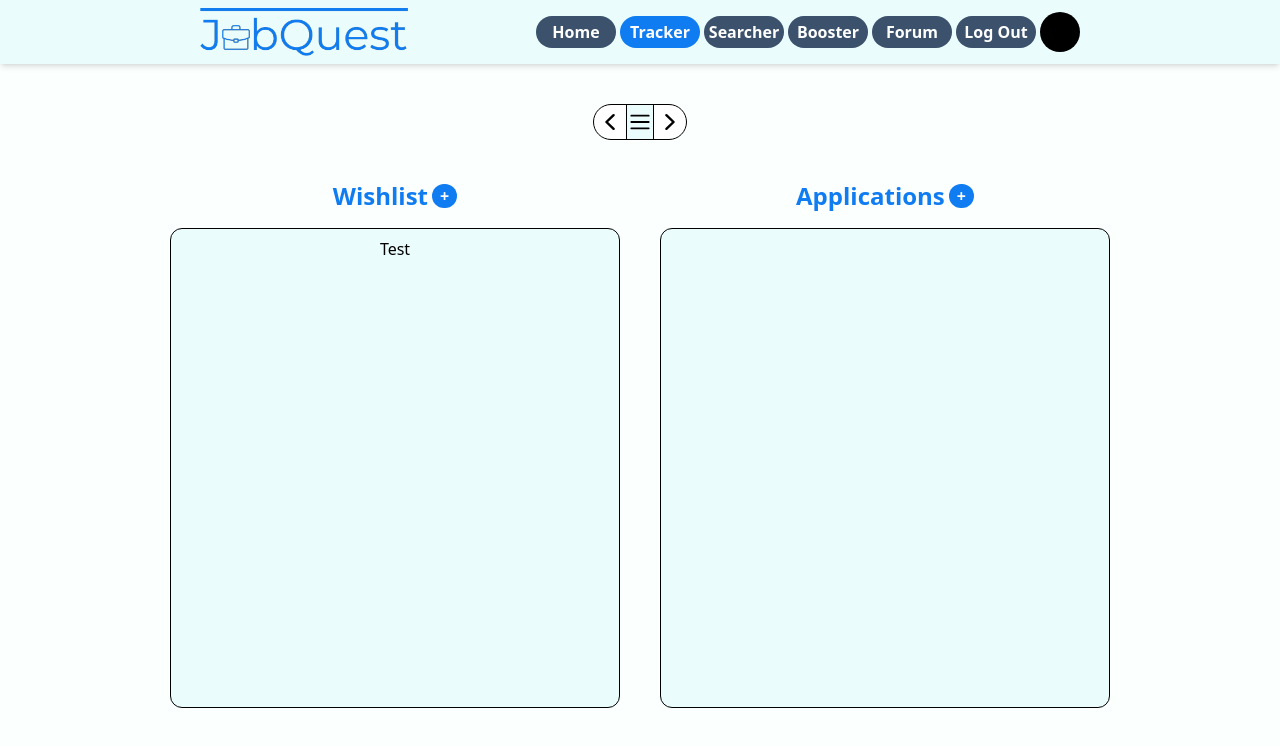
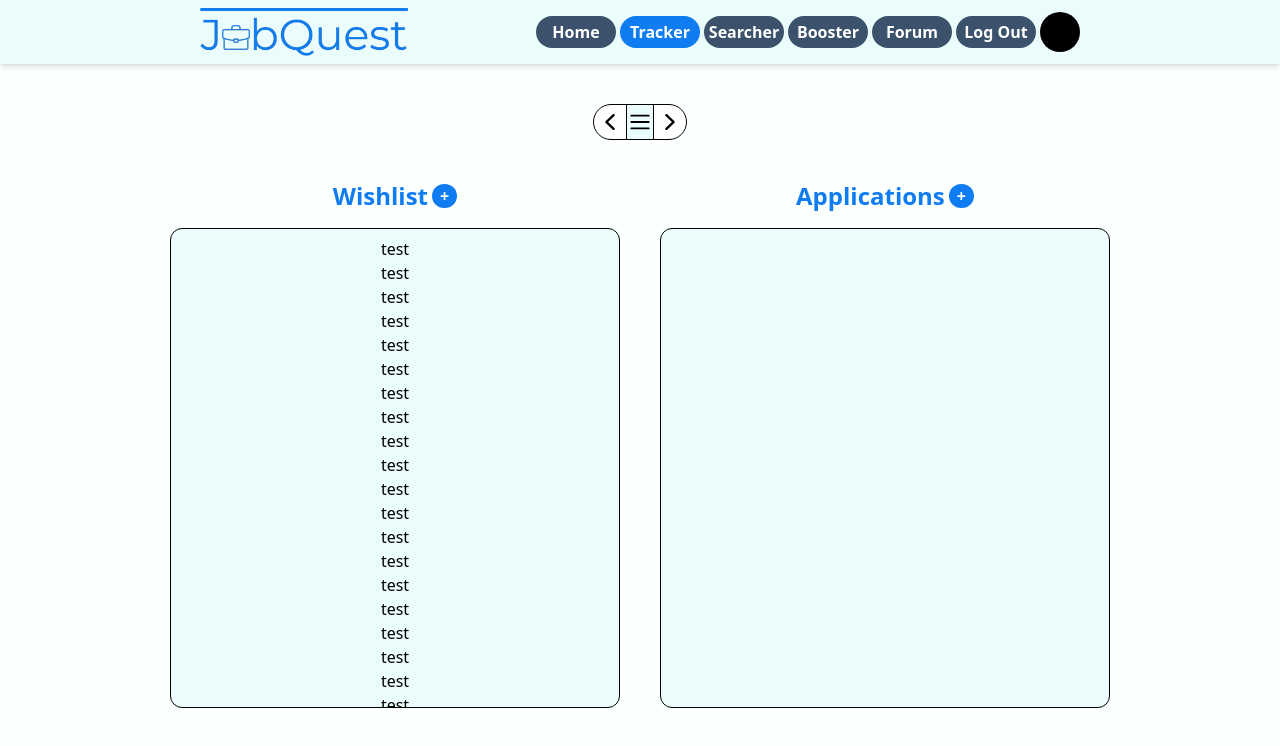
Before and after one commit to KayTeo/JobQuest, a Next.js app in the folder jobquest/: page /user/tracker in a window 1280 px wide. Shown: the top 746 px of the page. Built offline with nearby package versions, Linux system fonts and the light colour scheme.

Commit message:
fixed scrollbar bleed

```diff
--- /dev/null
+++ b/jobquest/app/user/loading.js
@@ -0,0 +1,25 @@
+export default function Loading() {
+    return (
+        <div className="flex h-[calc(100vh-64px)] items-center justify-center">
+            <div role="status">
+                <svg
+                    aria-hidden="true"
+                    className="h-12 w-12 animate-spin fill-accent-500 text-light-500"
+                    viewBox="0 0 100 101"
+                    fill="none"
+                    xmlns="http://www.w3.org/2000/svg"
+                >
+                    <path
+                        d="M100 50.5908C100 78.2051 77.6142 100.591 50 100.591C22.3858 100.591 0 78.2051 0 50.5908C0 22.9766 22.3858 0.59082 50 0.59082C77.6142 0.59082 100 22.9766 100 50.5908ZM9.08144 50.5908C9.08144 73.1895 27.4013 91.5094 50 91.5094C72.5987 91.5094 90.9186 73.1895 90.9186 50.5908C90.9186 27.9921 72.5987 9.67226 50 9.67226C27.4013 9.67226 9.08144 27.9921 9.08144 50.5908Z"
+                        fill="currentColor"
+                    />
+                    <path
+                        d="M93.9676 39.0409C96.393 38.4038 97.8624 35.9116 97.0079 33.5539C95.2932 28.8227 92.871 24.3692 89.8167 20.348C85.8452 15.1192 80.8826 10.7238 75.2124 7.41289C69.5422 4.10194 63.2754 1.94025 56.7698 1.05124C51.7666 0.367541 46.6976 0.446843 41.7345 1.27873C39.2613 1.69328 37.813 4.19778 38.4501 6.62326C39.0873 9.04874 41.5694 10.4717 44.0505 10.1071C47.8511 9.54855 51.7191 9.52689 55.5402 10.0491C60.8642 10.7766 65.9928 12.5457 70.6331 15.2552C75.2735 17.9648 79.3347 21.5619 82.5849 25.841C84.9175 28.9121 86.7997 32.2913 88.1811 35.8758C89.083 38.2158 91.5421 39.6781 93.9676 39.0409Z"
+                        fill="currentFill"
+                    />
+                </svg>
+                <span class="sr-only">Loading...</span>
+            </div>
+        </div>
+    );
+}
--- a/jobquest/app/user/tracker/TrackList.js
+++ b/jobquest/app/user/tracker/TrackList.js
@@ -18,8 +18,10 @@ export default function TrackList({ viewMode }) {
             <div
                 className={` ${
                     viewMode === "right" && "xl:w-[800px]"
-                } flex h-[60vh] w-[450px] flex-col items-center gap-2 overflow-auto rounded-xl border border-black bg-light-500 p-2`}
-            ></div>
+                }  h-[60vh] w-[450px] overflow-hidden rounded-xl border border-black bg-light-500`}
+            >
+                <div className="flex h-full w-full flex-col items-center overflow-auto p-2"></div>
+            </div>
         </div>
     );
 }
--- a/jobquest/app/user/tracker/WishList.js
+++ b/jobquest/app/user/tracker/WishList.js
@@ -1,6 +1,11 @@
 "use client";
 
 export default function WishList({ viewMode }) {
+    const arr = [
+        1, 1, 1, 1, 1, 1, 1, 1, 1, 1, 1, 1, 1, 1, 1, 1, 1, 1, 1, 1, 1, 1, 1, 1,
+        1, 1, 1, 1, 1, 1, 1, 1, 1, 1, 1, 1, 1, 1, 1, 1, 1, 1, 1, 1, 1, 1, 1, 1,
+        1, 1, 1, 1, 1, 1,
+    ];
     return (
         <div
             className={`${
@@ -13,12 +18,17 @@ export default function WishList({ viewMode }) {
                     +
                 </button>
             </div>
+
             <div
                 className={` ${
                     viewMode === "left" && "xl:w-[800px]"
-                } flex h-[60vh] w-[450px] flex-col items-center overflow-auto rounded-xl border border-black bg-light-500 p-2`}
+                }  h-[60vh] w-[450px] overflow-hidden rounded-xl border border-black bg-light-500`}
             >
-                Test
+                <div className="flex h-full w-full flex-col items-center overflow-auto p-2">
+                    {arr.map((e) => (
+                        <div>test</div>
+                    ))}
+                </div>
             </div>
         </div>
     );
```
